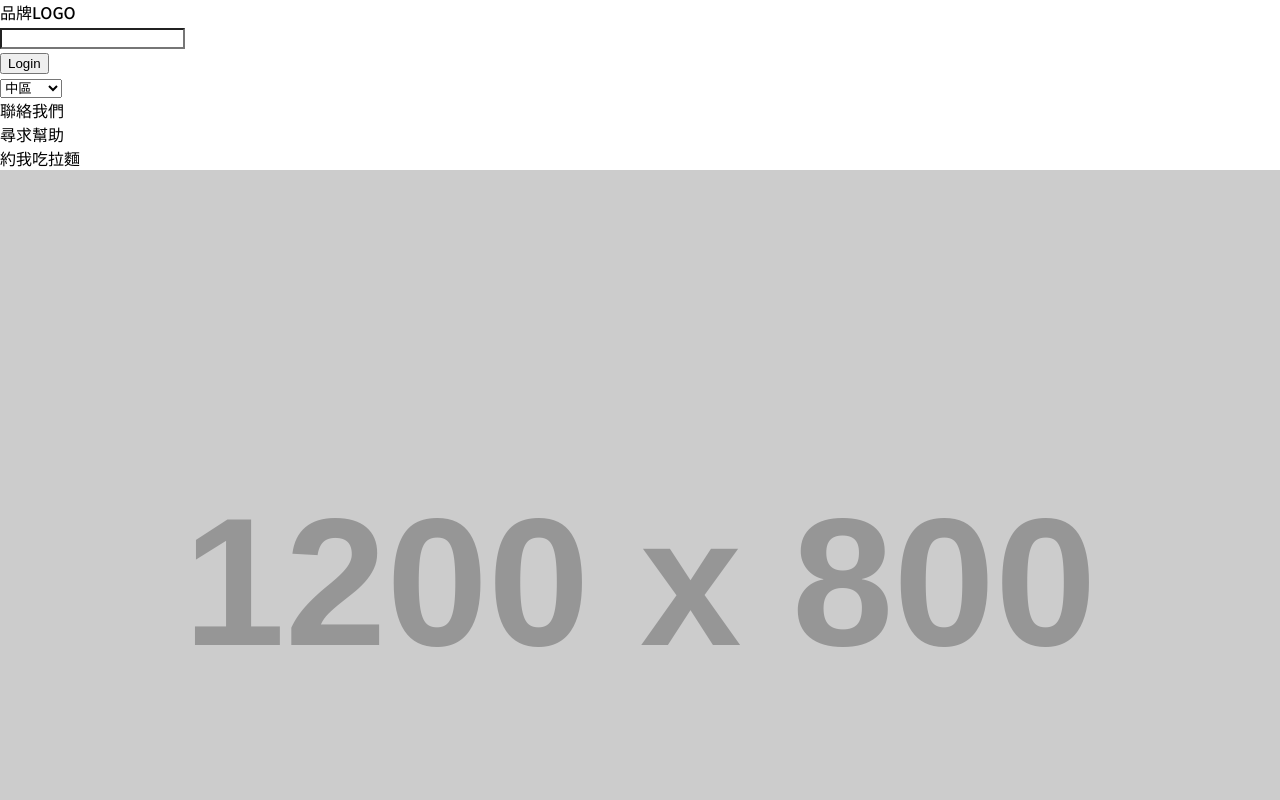
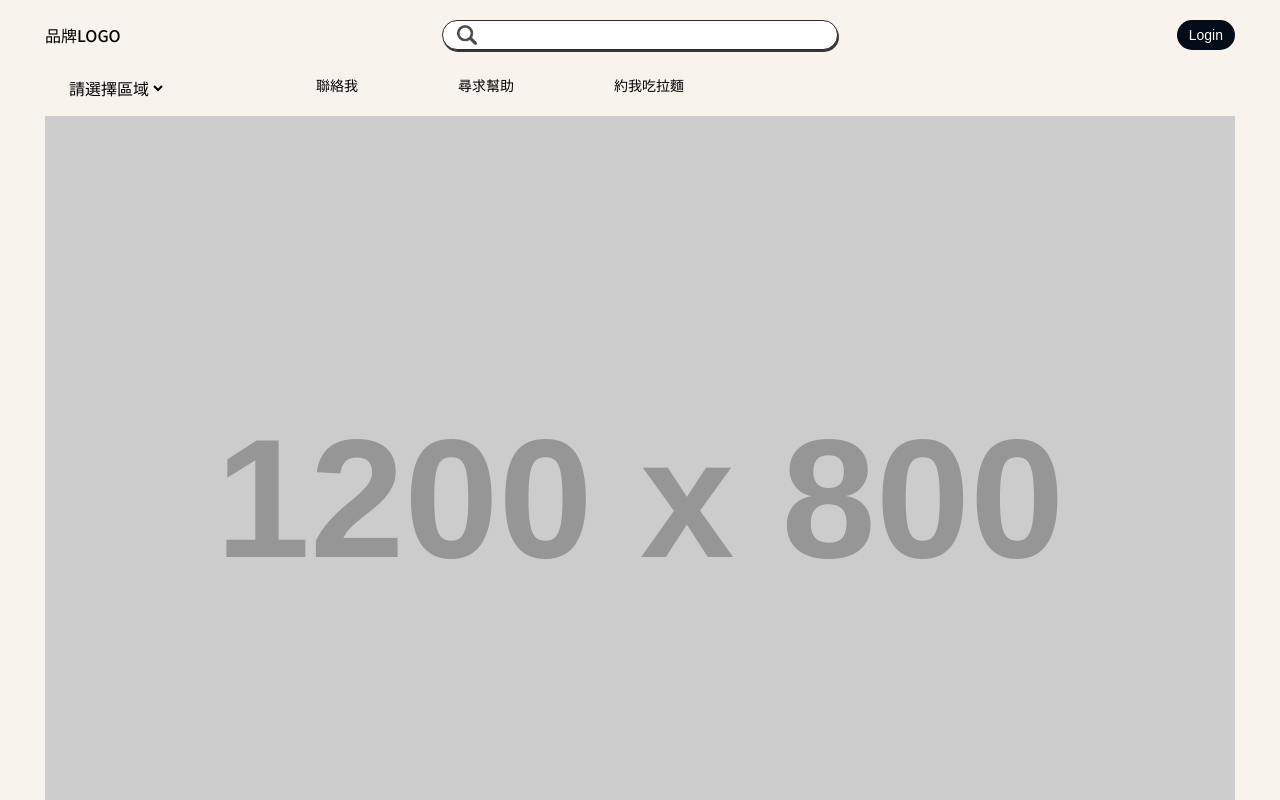
Before and after one commit to Woof29/GoodMan, a plain HTML site: page index.html in a window 1280 px wide. Shown: the top 800 px of the page. Drawn offline with Linux system fonts and the light colour scheme; placeholder pictures from the web are drawn by us.

Commit message:
header css modify

```diff
--- a/index.html
+++ b/index.html
@@ -19,6 +19,7 @@
         <ul class="navbar">
           <li class="navbar_items DPList">
             <select name="district" id="district-sel">
+              <option selected disabled>請選擇區域</option>
               <option value="central">中區</option>
               <option value="east">東區</option>
               <option value="west">西區</option>
@@ -32,7 +33,7 @@
               <option value="village">屯區</option>
             </select>
           </li>
-          <li class="navbar_items contact"><a href="#">聯絡我們</a></li>
+          <li class="navbar_items contact"><a href="#">聯絡我</a></li>
           <li class="navbar_items support"><a href="#">尋求幫助</a></li>
           <li class="navbar_items dateMe"><a href="#">約我吃拉麵</a></li>
         </ul>
--- a/style/all.scss
+++ b/style/all.scss
@@ -1,13 +1,21 @@
 @import "../style/scss/reset";
+@import "../style/scss/header";
 
 :root {
   font-family: "Noto Sans TC", sans-serif;
   color-scheme: light;
   color: rgb(0, 0, 0);
-  background-color: #fff;
+  background-color: #f9f3ee;
   /* font-synthesis: none;
   text-rendering: optimizeLegibility;
   -webkit-font-smoothing: antialiased;
   -moz-osx-font-smoothing: grayscale;
   -webkit-text-size-adjust: 100%; */
 }
+.wrap {
+  padding: 10px 5px;
+  width: 100%;
+  max-width: 1200px;
+  margin: auto;
+  position: relative;
+}
--- /dev/null
+++ b/style/scss/_header.scss
@@ -0,0 +1,95 @@
+@import "../scss/method";
+@import "../scss/variable";
+
+.header {
+  width: 100%;
+  position: static;
+  top: 0;
+  left: 0;
+  right: 0;
+  bottom: 0;
+  display: flex;
+  flex-flow: row wrap;
+  align-items: center;
+  justify-content: space-between;
+  .header_LOGO {
+    width: 33.333%;
+    height: 50px;
+    display: flex;
+    justify-content: flex-start;
+    align-items: center;
+  }
+  .header_searchbar {
+    width: 33.333%;
+    display: flex;
+    justify-content: center;
+    align-items: center;
+    position: relative;
+    &::before {
+      content: "";
+      position: absolute;
+      top: 0;
+      left: 0;
+      width: 50px;
+      height: 30px;
+      background: url(../../assets/icon/magnifying-glass.png) no-repeat center
+        center / 40%;
+      opacity: 0.7;
+    }
+    input {
+      width: 100%;
+      border-radius: 35px;
+      height: 30px;
+      border: 1px solid #2c2c2c;
+      box-shadow: 1px 2px rgba($color: #080808, $alpha: 0.8);
+      padding-left: 45px;
+    }
+  }
+  .header_login {
+    width: 33.333%;
+    display: flex;
+    justify-content: flex-end;
+    align-items: center;
+    .login_btn {
+      @extend %btn--reset;
+      height: 30px;
+      font-size: 14px;
+      line-height: 1;
+    }
+  }
+  .navbar {
+    width: 100%;
+    display: flex;
+    margin: 15px 10px;
+    .navbar_items {
+      &:not(:first-of-type) {
+        margin-left: 100px;
+        font-size: 14px;
+        font-weight: 500;
+      }
+    }
+    .DPList {
+      margin-right: 50px;
+      position: relative;
+      // &::after {
+      //   content: ">";
+      //   position: absolute;
+      //   top: 0;
+      //   right: 0;
+      //   font-weight: 500;
+      //   z-index: -1;
+      //   transform: rotate(90deg);
+      // }
+      select {
+        font-family: "Noto Sans TC", sans-serif;
+        border: none;
+        outline: none;
+        font-size: 16px;
+        font-weight: 500;
+        border: none;
+        background: transparent;
+        padding-left: 10px;
+      }
+    }
+  }
+}
--- a/style/scss/_method.scss
+++ b/style/scss/_method.scss
@@ -80,6 +80,10 @@
 %btn--reset {
   border: none;
   outline: none;
-  background: #424242;
+  background: #030c18;
   color: #fff;
+  padding: 8px 12px;
+  border-radius: 35px;
+  cursor: pointer;
+  text-align: center;
 }
```
Also changed, not shown: assets/icon/magnifying-glass.png (added), style/all.css, 1 other file.
